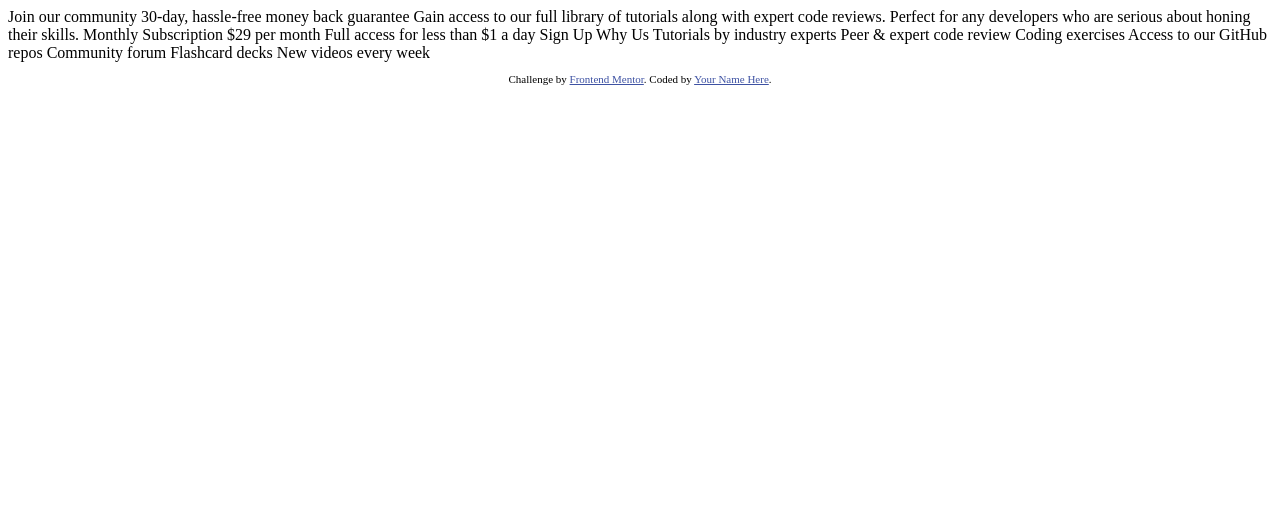
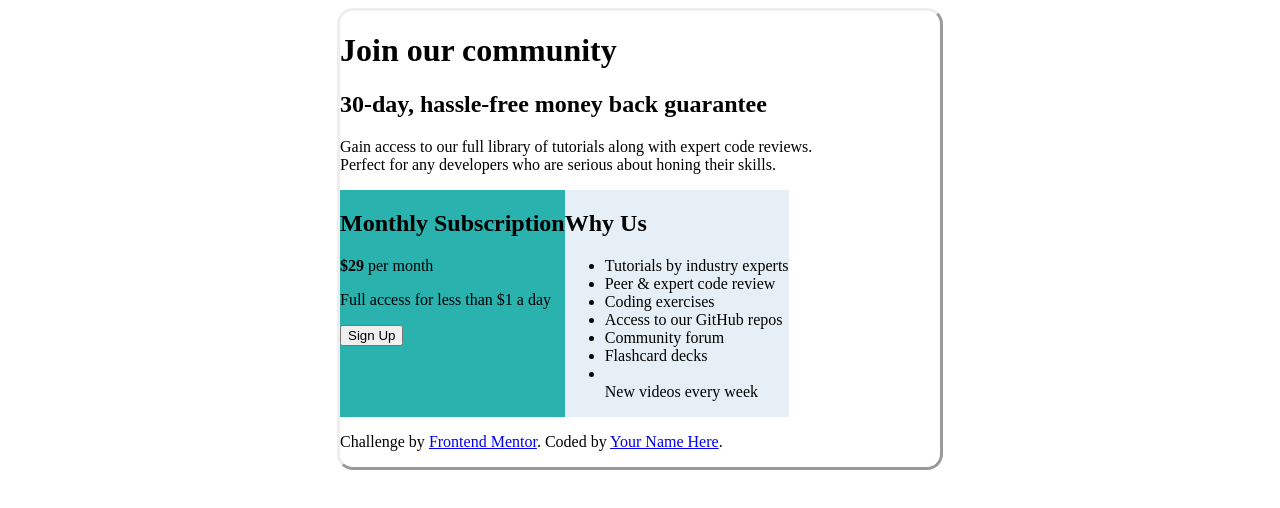
Before and after one commit to KatlegoTseladimitloa/codetribe-final, a plain HTML site: page single-price-grid-component-master/index.html in a window 1280 px wide. Drawn offline with Linux system fonts and the light colour scheme.

Commit message:
first commit

```diff
--- a/single-price-grid-component-master/index.html
+++ b/single-price-grid-component-master/index.html
@@ -9,36 +9,49 @@
   <title>Frontend Mentor | Single Price Grid Component</title>
 
   <!-- Feel free to remove these styles or customise in your own stylesheet 👍 -->
-  <style>
-    .attribution { font-size: 11px; text-align: center; }
-    .attribution a { color: hsl(228, 45%, 44%); }
-  </style>
+  <link rel="stylesheet" href="styles.css"/>
 </head>
 <body>
-  Join our community
+  <span class="main">
+  <span class="container">
 
-  30-day, hassle-free money back guarantee
+  <header>
+    <h1>Join our community</h1>
 
-  Gain access to our full library of tutorials along with expert code reviews.
-  Perfect for any developers who are serious about honing their skills.
+    <h2>30-day, hassle-free money back guarantee</h2>
 
-  Monthly Subscription
+    <p>Gain access to our full library of tutorials along with expert code reviews.<br>
+      Perfect for any developers who are serious about honing their skills.
+    </p>
+  </header>
+  <div class="wrapper">
+<aside class="signup">
+  <h2>Monthly Subscription</h2>
 
-  &dollar;29 per month
+  <p> <b>&dollar;29</b>  per month</p>
 
-  Full access for less than &dollar;1 a day
+ <p>Full access for less than &dollar;1 a day</p>
 
-  Sign Up
+  <button>Sign Up</button>
 
-  Why Us
+</aside>
 
-  Tutorials by industry experts
-  Peer &amp; expert code review
-  Coding exercises
-  Access to our GitHub repos
-  Community forum
-  Flashcard decks
-  New videos every week
+<article class="kat">
+  <h2>Why Us</h2>
+
+  <ul>
+    <li>Tutorials by industry experts</li>
+    <li>Peer &amp; expert code review</li>
+    <li>Coding exercises</li>
+   <li> Access to our GitHub repos</li>
+    <li>Community forum</li>
+    <li>Flashcard decks</li>
+    <li></li>New videos every week</li>
+  </ul>
+
+</article>
+
+</div>
 
   <footer>
     <p class="attribution">
@@ -46,5 +59,8 @@
       Coded by <a href="#">Your Name Here</a>.
     </p>
   </footer>
+</span>
+</span>
+
 </body>
 </html>
--- /dev/null
+++ b/single-price-grid-component-master/styles.css
@@ -0,0 +1,122 @@
+/*
+@font-face {
+    font-family: Karla;
+    src: url(https://fonts.google.com/specimen/Karla);
+}
+
+div {
+    max-width: 700px;
+    display: inline;
+    margin: auto;
+    padding: 24px;
+
+
+}
+
+
+body {
+    font-size: 16px;
+    background-color: gray;
+    font-family:Karla;
+    font-weight: 400, 700;
+}
+
+h1 {
+    color: hsl(179, 62%, 43%);
+}
+ header h2{
+    color: hsl(71, 73%, 54%);
+}
+header{
+    grid-area: header;
+    background-color: white;
+    color: hsl(218, 22%, 67%);
+    text-align: left;
+    padding-left: 50px;
+
+}
+
+h2{
+    color: white;
+}
+
+article {
+    grid-area: content;
+    background-color: hsl(204, 43%, 93%);
+    padding-left: 50px;
+
+
+}
+
+aside {
+    grid-area: sidebar;
+    background-color: hsl(179, 62%, 43%);
+   padding: 20px;
+   border: 16px;
+}
+
+footer {
+    grid-area: footer;
+    background-color: #fd9644;
+}
+
+.wrapper {
+    display: grid;
+    grid-template-columns: 3fr 3fr;
+    grid-template-areas: 'header header'
+    ' sidebar content'
+     'footer footer';
+     border-style:ridge;
+     border-radius: 16px;
+     border-color: lightgray;
+}
+button {
+    background-color: hsl(71, 73%, 54%);
+    border-radius: 8px;
+    padding: 10px 60px;
+    color: white;
+    font-size: 16px;
+    display: block;
+    margin: auto;
+}
+
+b {
+    color: white;
+    font-size: 24px;
+}
+
+li {
+    list-style: none;
+} */
+.main {
+    background-color: black;
+}
+.container {
+    display: block;
+    margin: auto;
+    border-style: outset;
+    border-radius: 16px;
+    max-width: 600px;
+
+
+}
+
+ div  {
+    display: flex;
+
+
+
+
+}
+ .wapper > div{
+    width: 33%;
+
+ }
+aside {
+
+    background-color: hsl(179, 62%, 43%);
+}
+
+article {
+    background-color: hsl(204, 43%, 93%);
+}
```
